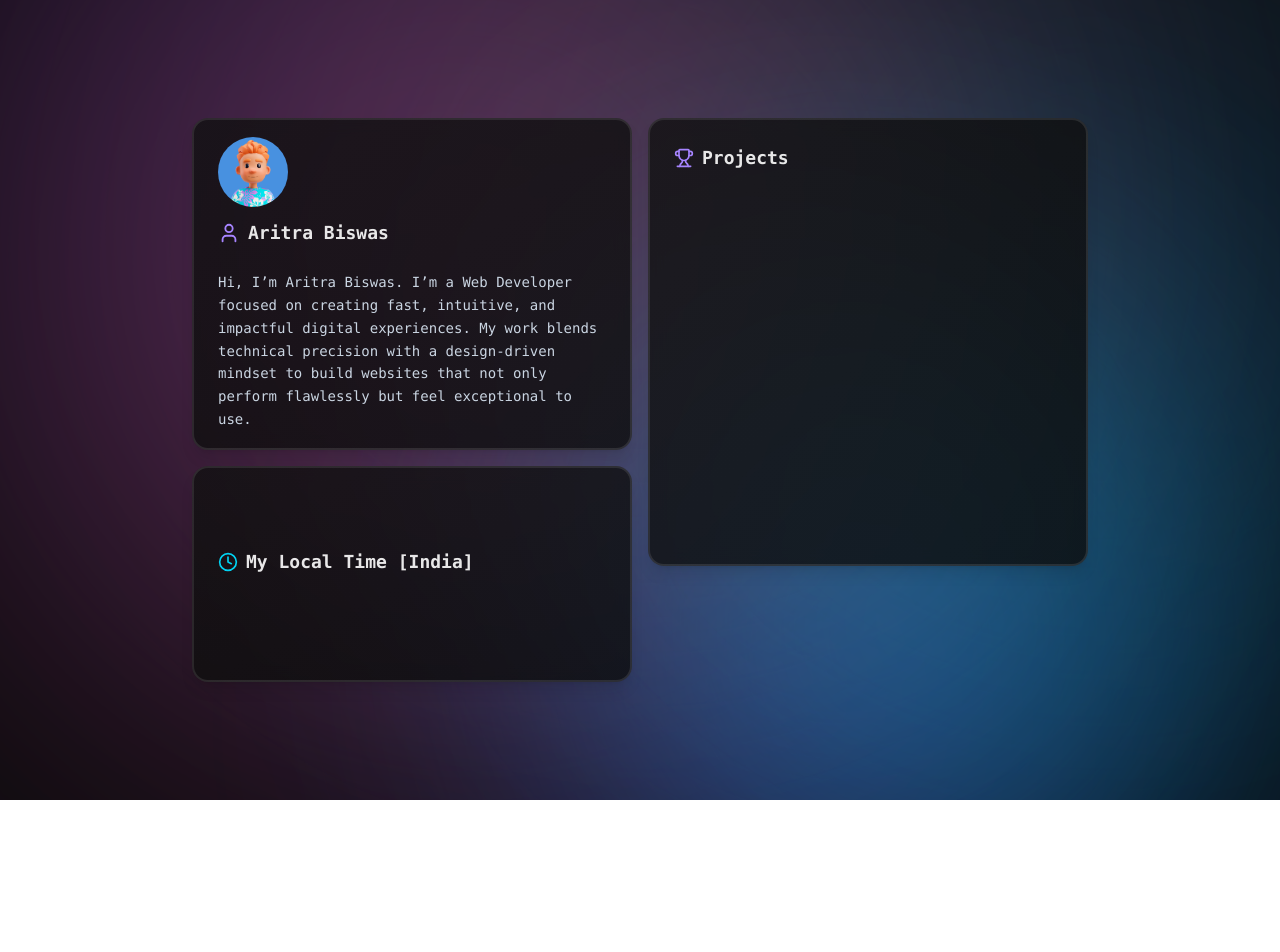
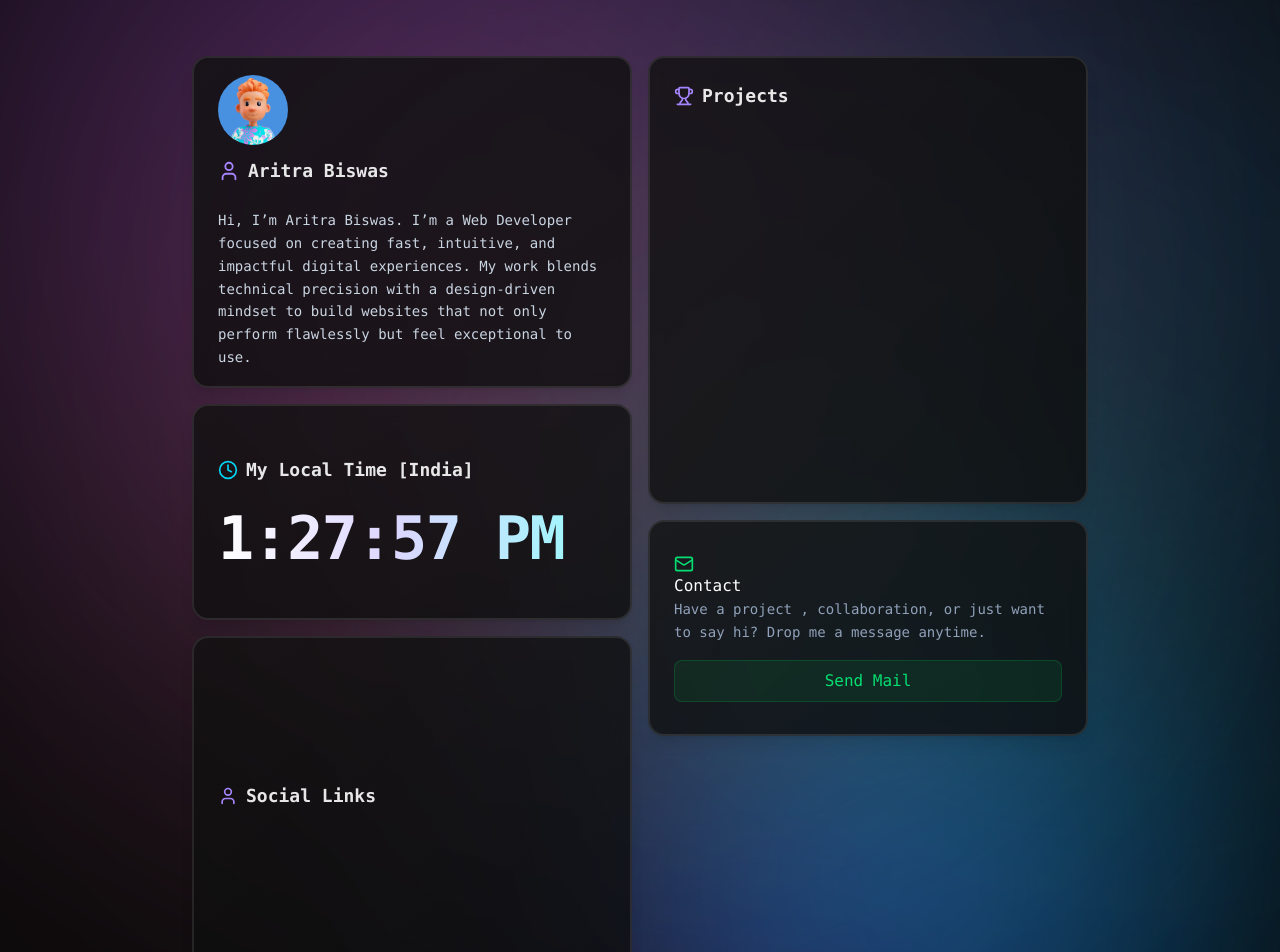
Before and after one commit to aritra0085/portfolioN, a React (Vite) app: page / in a window 1280 px wide. Shown: the top 952 px of the page. Before the commit the page ends 800 px from the top, so only its background shows below. Built offline with nearby package versions, Linux system fonts and the light colour scheme.

Commit message:
social links adding

```diff
--- a/src/App.jsx
+++ b/src/App.jsx
@@ -29,8 +29,8 @@ function App() {
 
   useEffect(() => {
     setMounted(true);
-    setTime(new Date().toLocaleDateString());
-    const timer = setInterval(() => setTime(new Date().toLocaleDateString()), 1000);
+    setTime(new Date().toLocaleTimeString());
+    const timer = setInterval(() => setTime(new Date().toLocaleTimeString()), 1000);
     return () => clearInterval(timer);
   }, []);
 
@@ -139,7 +139,34 @@ function App() {
               className="text-cyan-400"/>
               <span>My Local Time [{personalInfo.location}]</span>
             </h2>
-            <p></p>
+            <p className="text-6xl font-bold tracking-tight bg-linear-to-r from-white via-violet-200 to-cyan-200 bg-clip-text text-transparent relative">
+              {time}
+            </p>
+          </motion.div>
+
+          <motion.div variants={itemVariants}
+          className="card card-green row-span-2 flex flex-col justify-center overflow-hidden">
+            <h2 className="text">
+              <Mail size={20} className="text-green-400"/>
+              <span>Contact</span>
+            </h2>
+
+            <div className="text-slate-300 flex flex-col gap-4">
+              <p className="text-sm text-slate-400 leading-relaxed">
+                Have a project , collaboration, or just want to say hi? Drop me a message anytime.
+              </p>
+
+              <a href={`mailto:${personalInfo.email}`} className="w-full bg-green-500/10 border border-green-500/20 hover:border-green-500/50 text-green-400 hover:text-white font-medium py-2 rounded-lg text-center transition-all duration-300">Send Mail</a>
+            </div>
+          </motion.div>
+
+          <motion.div variants={itemVariants}
+          className="card card-violet md:col-span-1 row-span-3 flex flex-col justify-center gap-4">
+            <h2 className="section-title">
+              <User size={20}
+              className="text-violet-400"/>
+              <span>Social Links</span>
+            </h2>
           </motion.div>
         </motion.main>
       </div>
```
